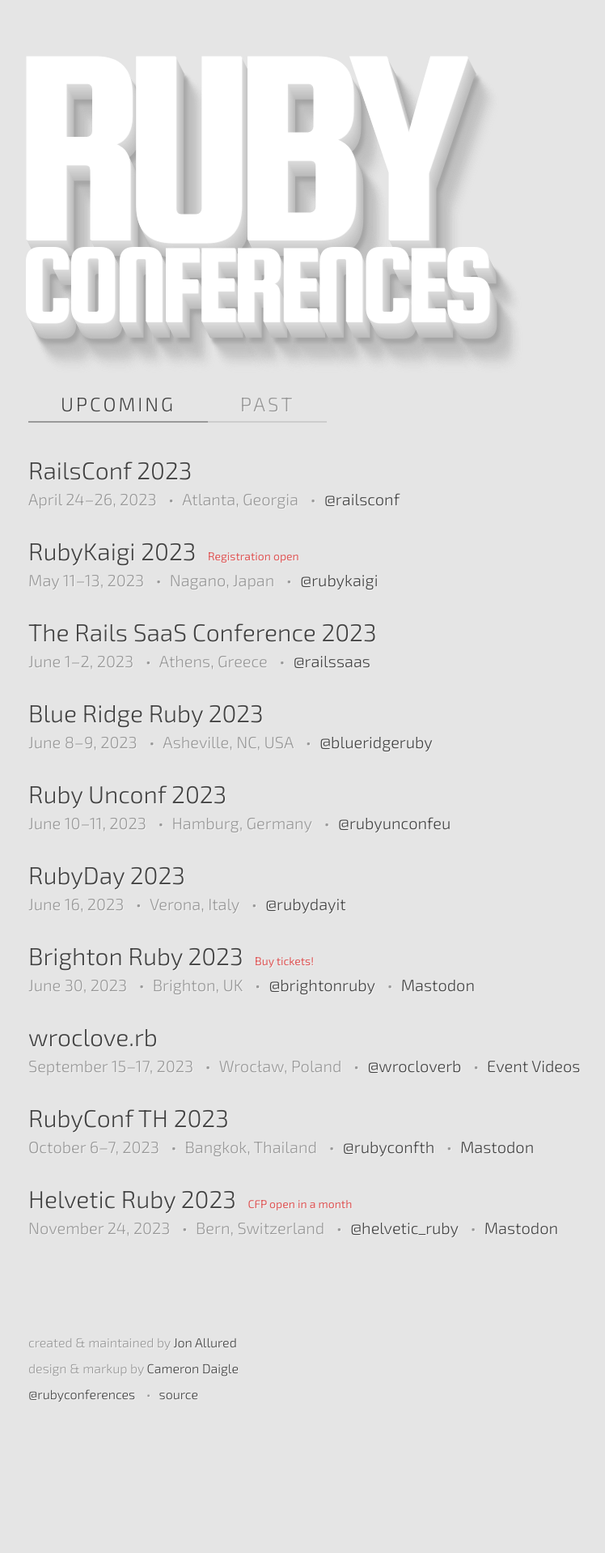
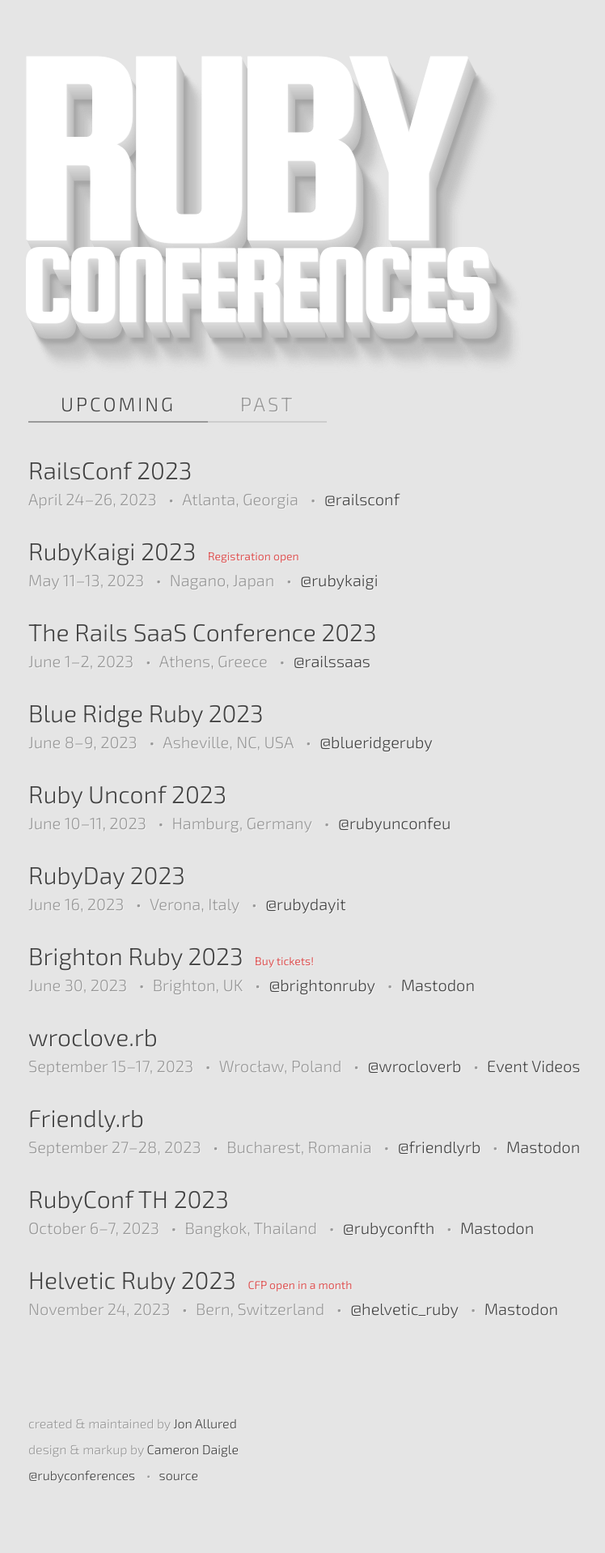
Before and after one commit to ruby-conferences/ruby-conferences.github.io, a Jekyll site: the page built from index.html, in a window 1280 px wide. Shown: the whole page at 81% size, without its empty margins (205-953 px from the left). Built offline with Jekyll 4.4.1, drawn with Linux system fonts in a browser that asks for light colours; before the commit the page ends 1818 px from its top, so only the background shows below that.

Commit message:
Add Friendly.rb

```diff
--- a/_data/conferences.yml
+++ b/_data/conferences.yml
@@ -2238,6 +2238,14 @@
   twitter: wrocloverb
   video_link: https://www.youtube.com/user/wrocloverb/videos
 
+- name: Friendly.rb
+  location: Bucharest, Romania
+  start_date: 2023-09-27
+  end_date: 2023-09-28
+  url: https://friendlyrb.com/
+  twitter: friendlyrb
+  mastodon: https://ruby.social/@friendlyrb
+
 - name: RubyConf TH 2023
   location: Bangkok, Thailand
   start_date: 2023-10-06
```
